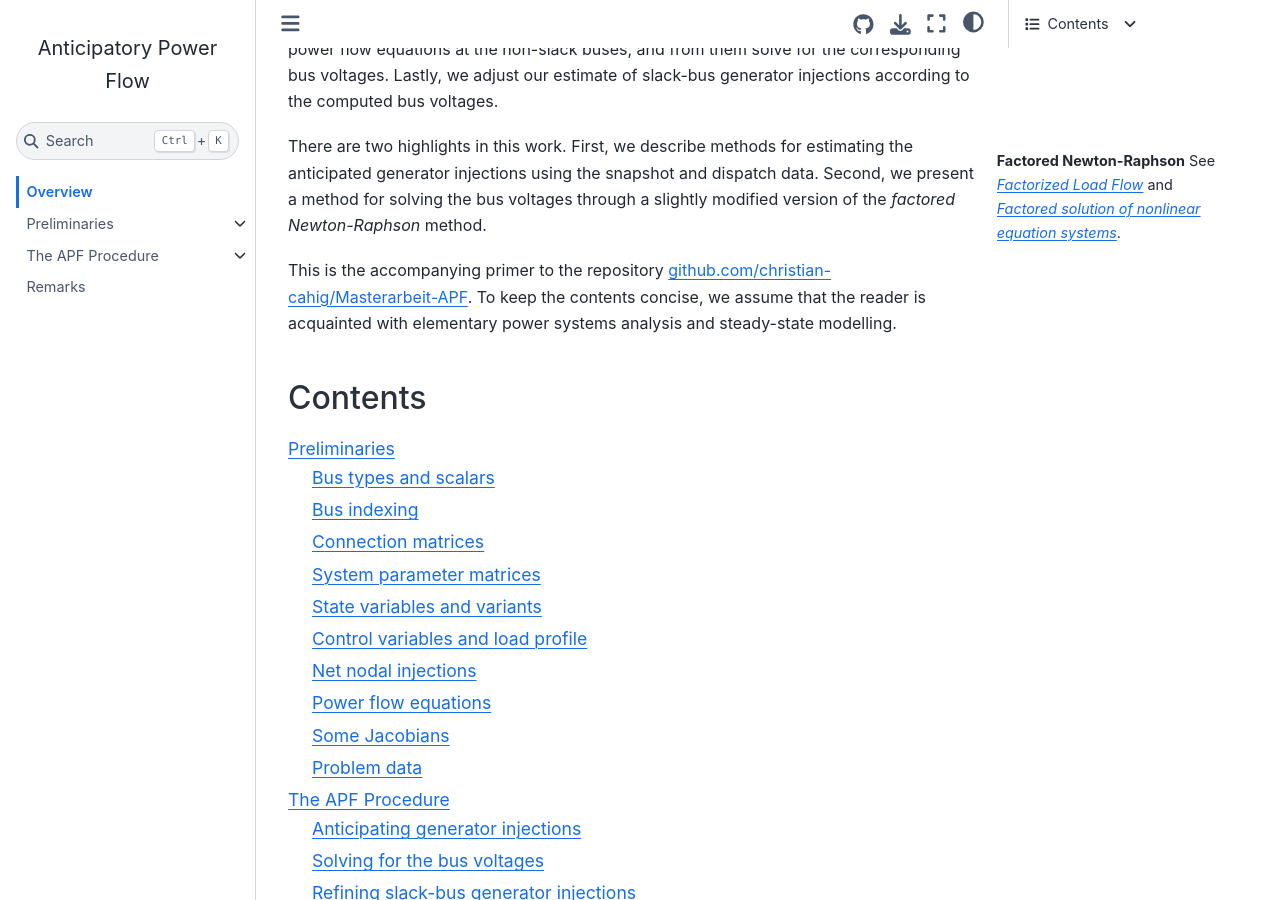
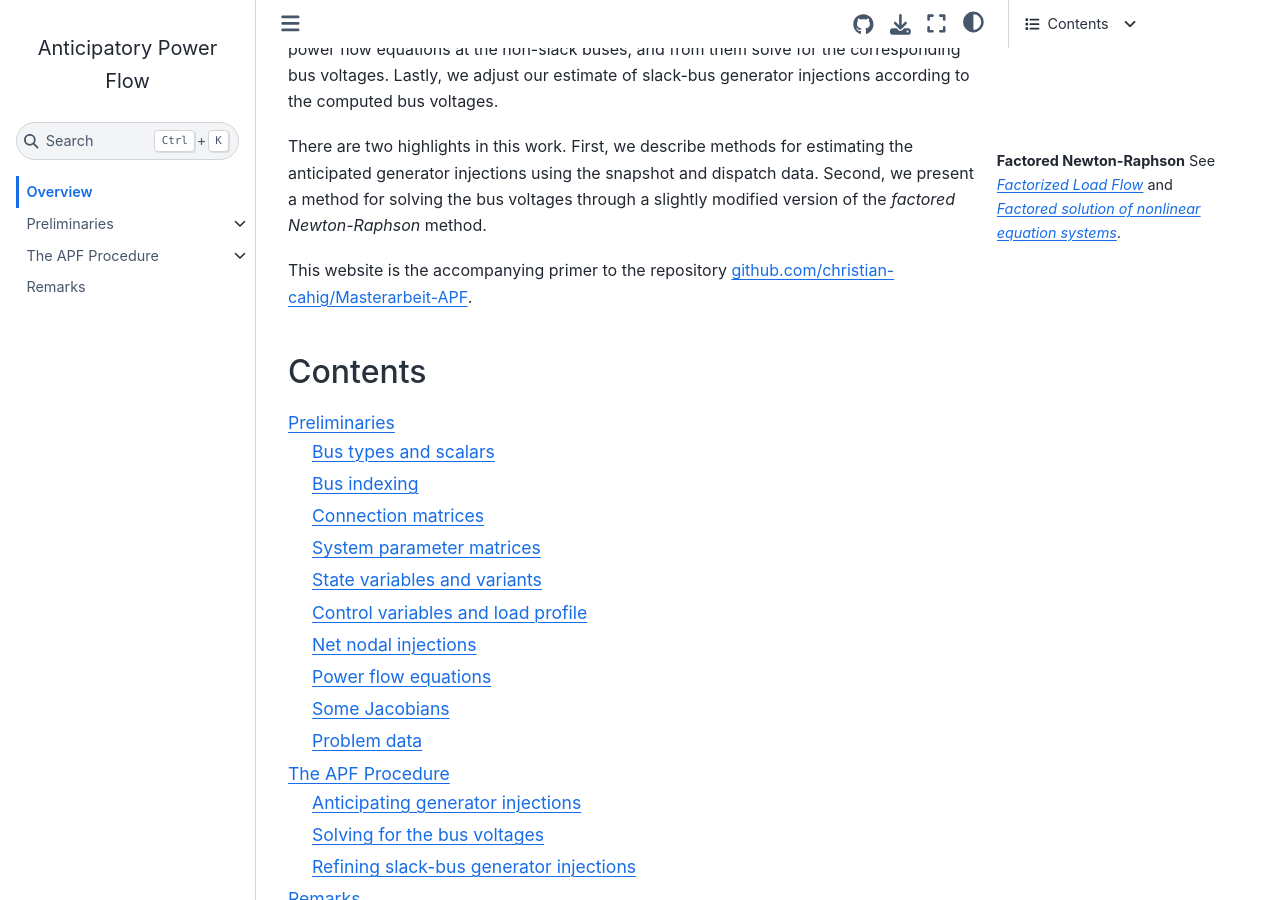
Before and after one commit to christian-cahig/apf-primer, a Jupyter Book: the page built from landing.md, in a window 1280 px wide and 900 px high, scrolled down 355 px. Built offline with Jupyter Book 1.0.4 settings and Sphinx 7.4.7 and the Sphinx Book theme 1.1.4, drawn with Linux system fonts in a browser that asks for light colours.

Commit message:
Improve contents of landing page

```diff
--- a/landing.md
+++ b/landing.md
@@ -34,11 +34,8 @@ There are two highlights in this work.
 First, we describe methods for estimating the anticipated generator injections using the snapshot and dispatch data.
 Second, we present a method for solving the bus voltages through a slightly modified version of the *factored Newton-Raphson* method.
 
-This is the accompanying primer to the repository
+This website is the accompanying primer to the repository
 [github.com/christian-cahig/Masterarbeit-APF](https://github.com/christian-cahig/Masterarbeit-APF).
-To keep the contents concise,
-we assume that the reader is acquainted with
-elementary power systems analysis and steady-state modelling.
 
 ## Contents
 
```
